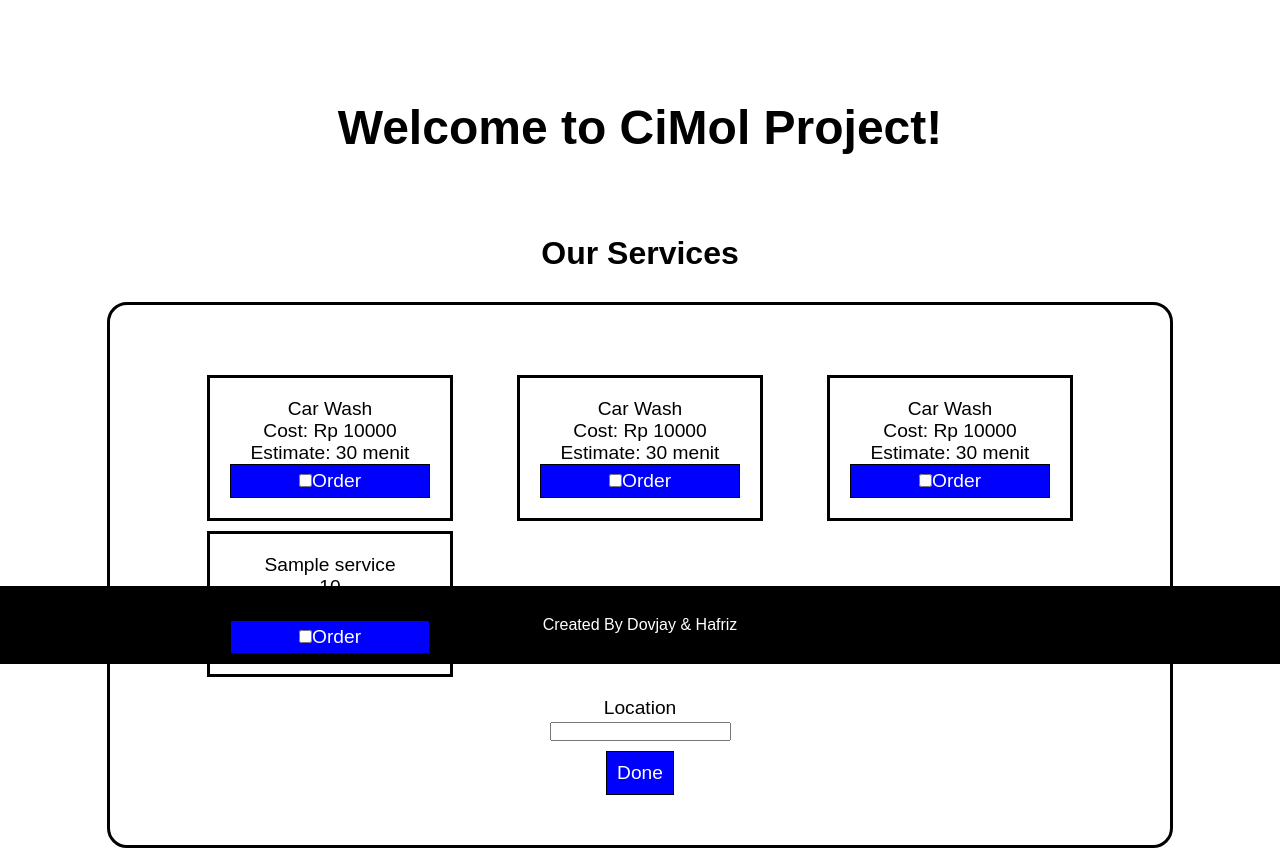
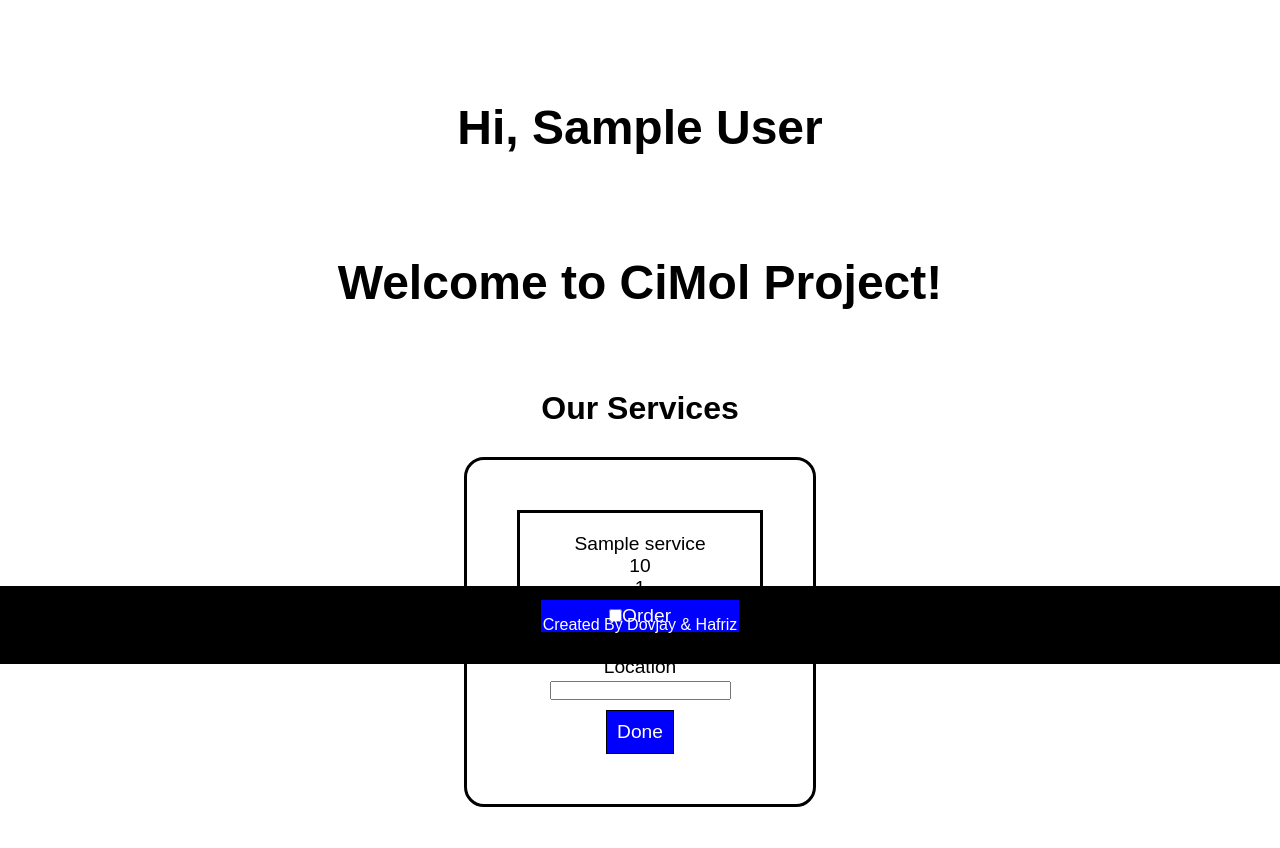
Before and after one commit to dovjay/cimol-project, a Node server app: page / in a window 1280 px wide. Shown: the part 58-906 px from the top of the page. After the commit the page ends 865 px from the top, so only its background shows below. Run offline with Node 20, Linux system fonts and the light colour scheme; a user stored in the database is signed in; tables that the repository leaves empty hold one stand-in row (values such as "Sample post"); some libraries are stand-ins or nearby versions.

Commit message:
dikit lagi viewnya

```diff
--- a/app.js
+++ b/app.js
@@ -11,7 +11,8 @@ app.use(express.static(__dirname + '/public'))
 app.use(session({
     secret: 'apa nich',
     role: null,
-    identifier: null
+    identifier: null,
+    name: null
 }))
 
 app.use(express.urlencoded({extended:false}))
--- a/controller/index.js
+++ b/controller/index.js
@@ -6,11 +6,31 @@ class Controller {
 
     //Home
     static toHome(req, res) {
-        Model.Service.findAll()
-            .then(data => {
-                let sessionRole = req.session.role
-                res.render('pages', { data, sessionRole })
-            })
+        let sessionRole = req.session.role
+        let name = req.session.name
+        if (sessionRole) {
+            if (sessionRole == 'user') {
+                Model.Service.findAll()
+                    .then(data => {
+                        res.render('pages', { data, sessionRole, name })
+                    })
+                    .catch(err => {
+                        res.send(err)
+                    })
+            } else {
+                let data = null
+                res.render('pages', { data, sessionRole, name })
+            }
+        } else {
+            let name = null
+            Model.Service.findAll()
+                    .then(data => {
+                        res.render('pages', { data, sessionRole, name })
+                    })
+                    .catch(err => {
+                        res.send(err)
+                    })
+        }
     }
 
     // logout pleassseee
@@ -22,7 +42,7 @@ class Controller {
 
     //USER
     static addUser(req, res) {
-        res.render('pages/sign_up_user', {})
+        res.render('pages/sign_up_user')
     }
     static postAddUser(req, res) {
         let pass = passwordHash(req.body.password)
@@ -35,9 +55,10 @@ class Controller {
             salt: pass.salt // baru
         })
         user.save()
-            .then(() => {
+            .then((user) => {
                 req.session.role = 'user'
                 req.session.identifier = user.id
+                req.session.name = user.firstName + " " + user.lastName
                 res.redirect('/')
             })
             .catch((err) => {
@@ -84,8 +105,8 @@ class Controller {
             })
     }
     static loginUser(req, res) {
-        let err
-        res.render('pages/login_user', { err })
+        let error
+        res.render('pages/login_user', { error })
     }
     static postLoginUser(req, res) {
         let username = req.body.username
@@ -95,6 +116,7 @@ class Controller {
                 if (data) {
                     if (pass.password == data.password) {
                         req.session.role = 'user'
+                        req.session.name = data.firstName + " " + data.lastName
                         req.session.identifier = data.dataValues.id
                         console.log(req.session)
                         res.redirect('/')
@@ -108,7 +130,8 @@ class Controller {
                 }
             })
             .catch(err => {
-                res.send(err)
+                let error = 'username atau password salah!'
+                res.render('pages/login_user', { error })
             })
     }
     static renderUserOrder(req, res) {
@@ -162,9 +185,10 @@ class Controller {
             salt: pass.salt // baru
         })
         washer.save()
-            .then(() => {
+            .then((washer) => {
                 req.session.role = 'washer'
                 req.session.identifier = washer.id
+                req.session.name = washer.firstName + " " + washer.lastName
                 res.redirect('/')
             })
             .catch((err) => {
@@ -172,8 +196,8 @@ class Controller {
             })
     }
     static loginWasher(req, res) {
-        let err
-        res.render('pages/login_washer', { err })
+        let error
+        res.render('pages/login_washer', { error })
     }
     static sessionLoginWasher(req, res) {
         let username = req.body.username
@@ -184,6 +208,7 @@ class Controller {
                     if (pass.password == data.password) {
                         req.session.role = 'washer'
                         req.session.identifier = data.dataValues.id
+                        req.session.name = data.firstName + " " + data.lastName
                         console.log(req.session)
                         res.redirect('/')
                     } else {
@@ -196,7 +221,8 @@ class Controller {
                 }
             })
             .catch(err => {
-                res.send(err)
+                let error = 'username atau password salah!'
+                res.render('pages/login_washer', { error })
             })
     }
     static getWasherOrderList(req, res) {
--- a/views/pages/index.ejs
+++ b/views/pages/index.ejs
@@ -10,10 +10,14 @@
 <body>
   <%- include('../partials/header') %>
   <section>
+    <% if (name) { %>
+      <h1>Hi, <%=name%></h1>
+    <% } %>
     <h1>Welcome to CiMol Project!</h1>
+    <% if (sessionRole != 'washer') { %>
       <h2>Our Services</h2>
       <form action="/transaction" method="POST">
-      <div id="services">
+        <!-- <div id="services">
           <div class="box">
             <p>Car Wash</p>
             <p>Cost: Rp 10000</p>
@@ -31,7 +35,7 @@
             <p>Cost: Rp 10000</p>
             <p>Estimate: 30 menit</p>
             <div class="check"><input type="checkbox" name="order" value="id">Order</div>
-        </div>
+          </div> -->
           <% data.forEach(element => { %>
             <div class="box">
               <p> <%= element.name %> </p>
@@ -45,6 +49,7 @@
         <input type="text" name="location"><br>
         <button type="submit">Done</button>
       </form>
+    <% } %>
   </section>
   <%- include('../partials/footer') %>
 </body>
--- a/views/pages/login_user.ejs
+++ b/views/pages/login_user.ejs
@@ -9,11 +9,11 @@
 </head>
 <body>
   <section>
-    <% if (err) { %>
-      <p class="error"><%=err%></p>
+    <% if (error) { %>
+      <p class="error"><%=error%></p>
     <% } %>
     <h1>Login User Here</h1>
-    <form action="" method="POST">
+    <form action="/user/login" method="POST">
       <label for="">Username</label><br>
       <input type="text" name="username"><br>
       <label for="">Password</label><br>
--- a/views/pages/login_washer.ejs
+++ b/views/pages/login_washer.ejs
@@ -9,8 +9,8 @@
 </head>
 <body>
   <section>
-    <% if (err) { %>
-      <p class="error"><%=err%></p>
+    <% if (error) { %>
+      <p class="error"><%=error%></p>
     <% } %>
     <h1>Login Washer Here</h1>
     <form action="/washer/login" method="POST">
```
Lines whose indentation alone changed are shown as unchanged.
